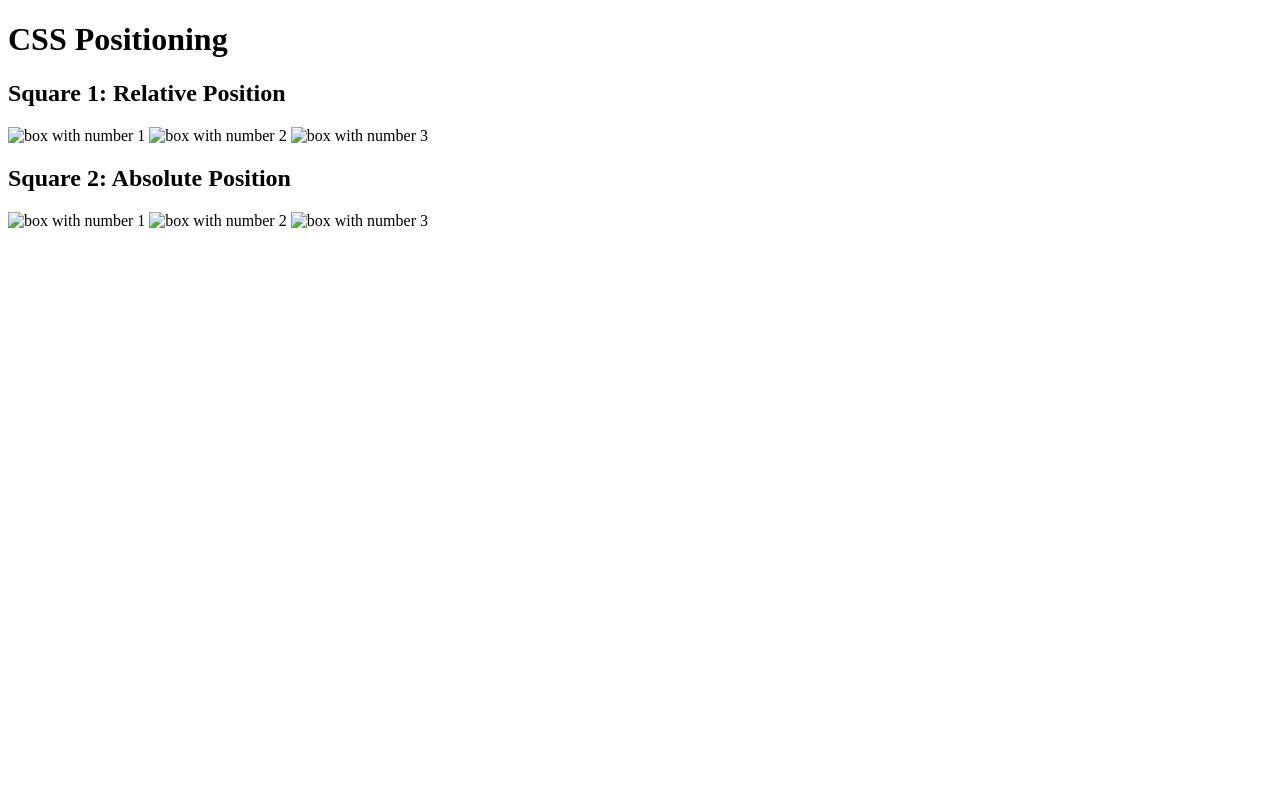
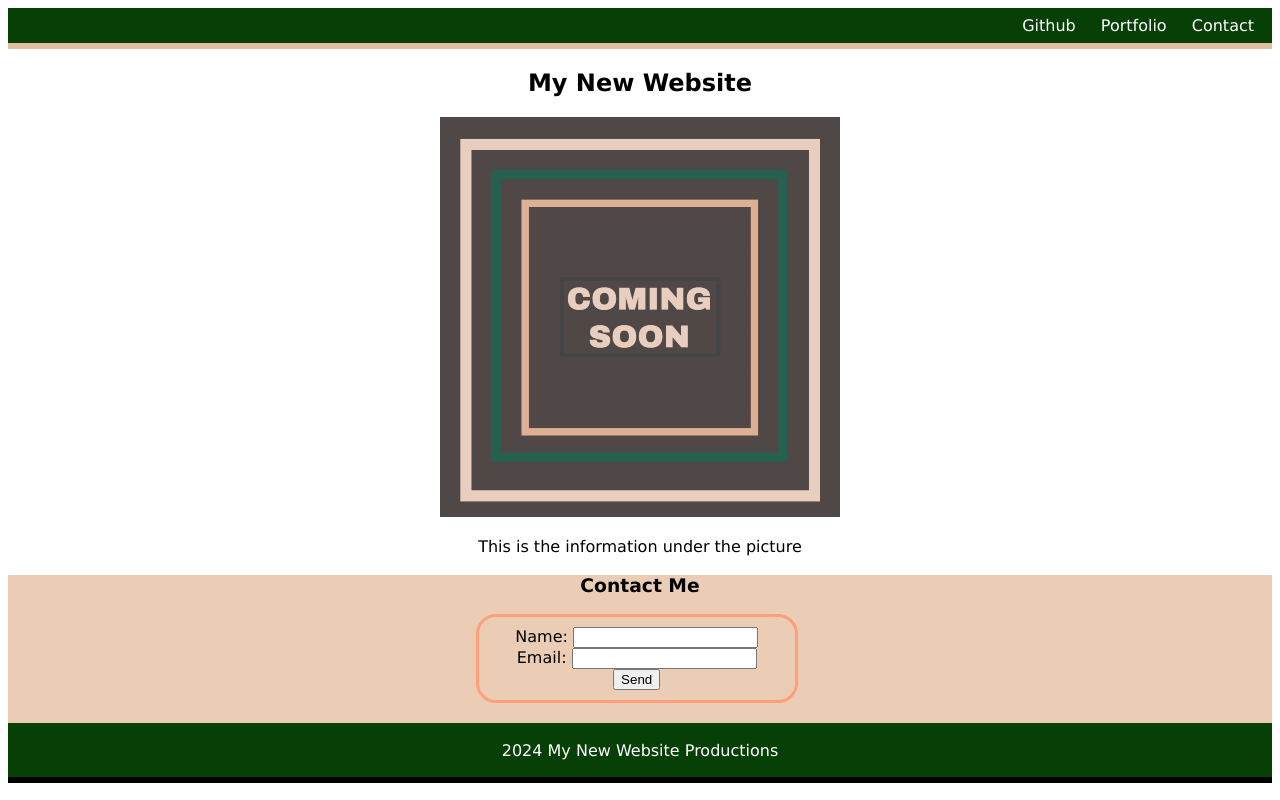
Before and after one commit to JasonBusenitz/home_project, a plain HTML site: page index.html in a window 1280 px wide. Drawn offline with Linux system fonts and the light colour scheme.

Commit message:
mini project

```diff
--- a/assets/style.css
+++ b/assets/style.css
@@ -0,0 +1,45 @@
+.container {
+    font-family: 'Lucida Sans', 'Lucida Sans Regular', 'Lucida Grande', 'Lucida Sans Unicode', Geneva, Verdana, sans-serif
+}
+
+.header {
+    background-color: rgba(3, 61, 3, 0.979);
+    color: white;
+    text-align: right;
+    padding: 8px;
+    border-bottom: 6px solid rgb(228, 190, 160);
+}
+
+.p {
+    display: inline;
+    margin: 10px;
+}
+
+.img {
+    text-align: center;
+}
+
+.name {
+    width: 25%;
+    text-align: center;
+    border: 3px solid lightsalmon;
+    border-radius: 20px;
+    padding: 10px 0px 10px 0px;
+    position: relative;
+    left: 37%;
+}
+
+.contact {
+    text-align: center;
+    background-color: rgba(228, 188, 156, 0.747);
+    padding-bottom: 20px;
+}
+
+.footer {
+    text-align: center;
+    color: white;
+    background-color: rgba(3, 61, 3, 0.979);
+    padding: .1rem;
+    margin: 0;
+    border-bottom: 6px solid black;
+}
--- a/index.html
+++ b/index.html
@@ -1,36 +1,45 @@
 <!DOCTYPE html>
-<html lang="en-US">
+<html lang="en">
 
 <head>
   <meta charset="UTF-8">
-  <title>CSS Positioning</title>
-  <link rel="stylesheet" type="text/css" href="./assets/style.css">
+  <meta name="viewport" content="width=device-width, initial-scale=1.0">
+  <title>Mini-Project</title>
+  <link rel="stylesheet" href="./assets/style.css">
 </head>
 
 <body>
-  <header>
-    <h1>CSS Positioning</h1>
-  </header>
-
-  <main>
-    <section>
-      <h2>Square 1: Relative Position</h2>
-      <div class="container">
-        <img src="./assets/images/image-1.png" alt="box with number 1" />
-        <img id="relative-box-2" src="./assets/images/image-2.png" alt="box with number 2" />
-        <img src="./assets/images/image-3.png" alt="box with number 3" />
-      </div>
+  <div class="container">
+    <section class="header">
+      <p class="p">Github</p>
+      <p class="p">Portfolio</p>
+      <p class="p">Contact</p>
     </section>
 
-    <section>
-      <h2>Square 2: Absolute Position</h2>
-      <div class="container absolute-container">
-        <img src="./assets/images/image-1.png" alt="box with number 1" />
-        <img id="absolute-box-2" src="./assets/images/image-2.png" alt="box with number 2" />
-        <img src="./assets/images/image-3.png" alt="box with number 3" />
+    <section class="img">
+      <h1>My New Website</h1>
+      <img src="./assets/images/image-1.png" alt="A box reading coming soon" />
+      <p>This is the information under the picture</p>
+    </section>
+
+    <section class="contact">
+      <h3>Contact Me</h3>
+      <div class="name">
+        <lable for="Name tag">Name:</lable>
+        <input type="text" id="Name tag"><br>
+        <lable for="Email">Email:</lable>
+        <input type="text" id="Email"><br>
+        <button type="button">Send</button>
       </div>
+
     </section>
-  </main>
+
+    <section class="footer">
+      <footer>
+        <p>2024 My New Website Productions</p>
+      </footer>
+    </section>
+  </div>
 </body>
 
 </html>
```
Also changed, not shown: assets/images/image-1.png (added).
